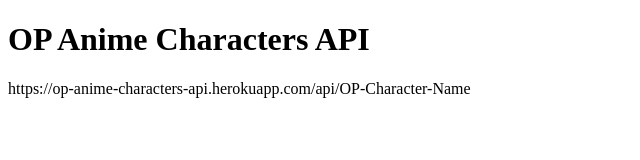
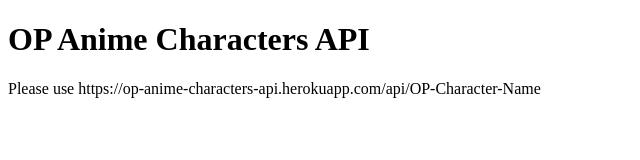
Before and after one commit to HunterKoehn/op-anime-characters-api, a website: page index.html in a window 1280 px wide. Shown: the whole page, without its empty margins (0-640 px from the left). Drawn offline with Linux system fonts and the light colour scheme.

Commit message:
updated html documentation

```diff
--- a/index.html
+++ b/index.html
@@ -8,6 +8,6 @@
 </head>
 <body>
     <h1>OP Anime Characters API</h1>
-    <p>https://op-anime-characters-api.herokuapp.com/api/OP-Character-Name</p>
+    <p>Please use https://op-anime-characters-api.herokuapp.com/api/OP-Character-Name</p>
 </body>
 </html>
```
